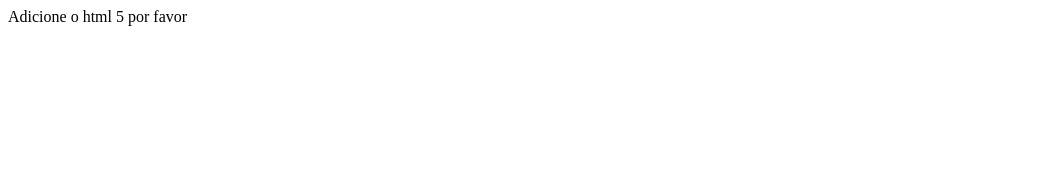
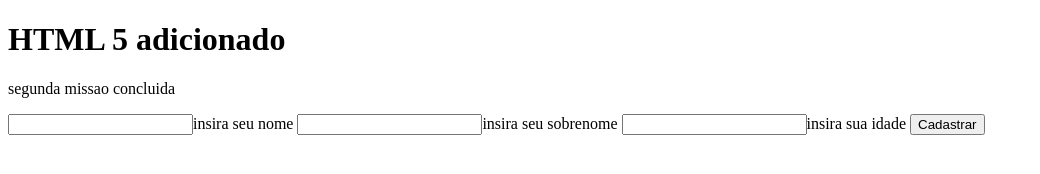
Before and after one commit to linozbeat/insano, a plain HTML site: page index.html in a window 1280 px wide. Shown: the whole page, without its empty margins (0-1040 px from the left). Drawn offline with Linux system fonts and the light colour scheme.

Commit message:
js adicionado e index atualizada

```diff
--- a/index.html
+++ b/index.html
@@ -1 +1,18 @@
-Adicione o html 5 por favor
+<!DOCTYPE html>
+<html lang="en">
+<head>
+    <meta charset="UTF-8">
+    <meta name="viewport" content="width=device-width, initial-scale=1.0">
+    <title>HTML 5 adicionado</title>
+</head>
+<body>
+    <h1>HTML 5 adicionado</h1>
+    <p>segunda missao concluida</p>
+    <script src="js/funcoes.js"></script>
+    <input id="$tbNome">insira seu nome</input>
+    <input id="$tbSobrenome">insira seu sobrenome</input>
+    <input id="$tbIdade">insira sua idade</input>
+    <button onclick="criarConta()">Cadastrar</button>
+    <p id="$receberDados"></p>
+</body>
+</html>
--- /dev/null
+++ b/js/funcoes.js
@@ -0,0 +1,15 @@
+
+
+
+async function criarConta(){
+    nome = await $tbNome.value
+    sobrenome = await $tbSobrenome.value
+    idade = await $tbIdade.value
+    var nomeCompleto = nome + " " + sobrenome
+
+   console.log("ola " + nome + " " + sobrenome + " sua idade é " + idade)
+   var dados = nomeCompleto + " " + idade
+
+   console.log(dados)
+
+}
```
